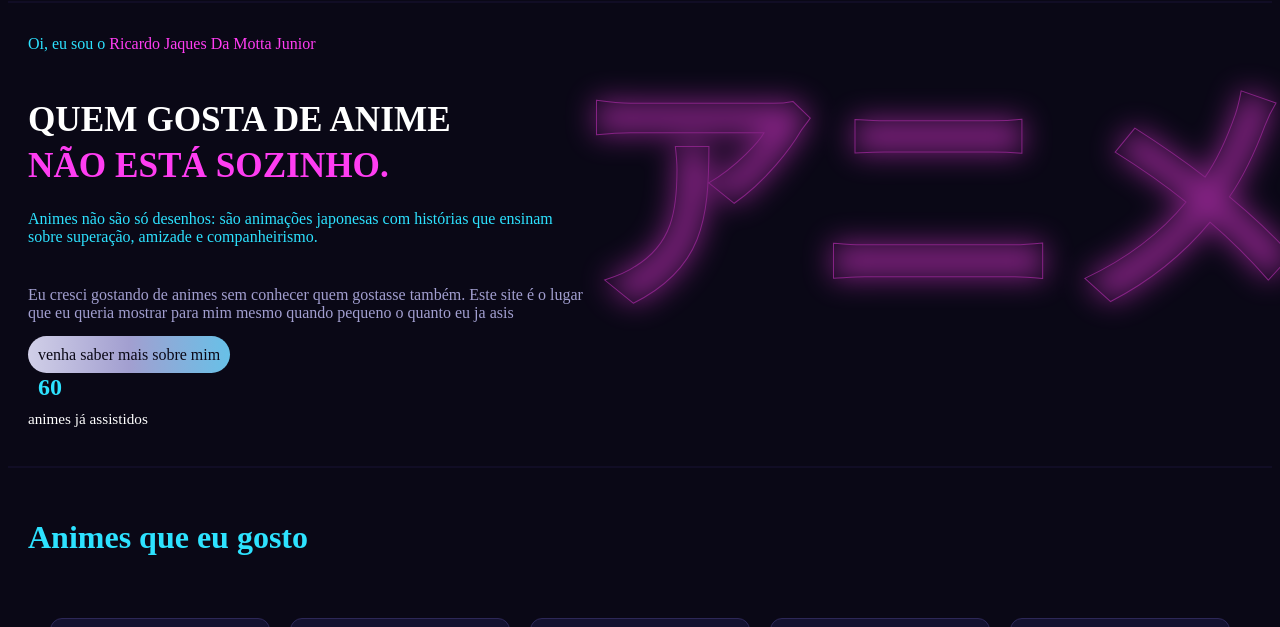
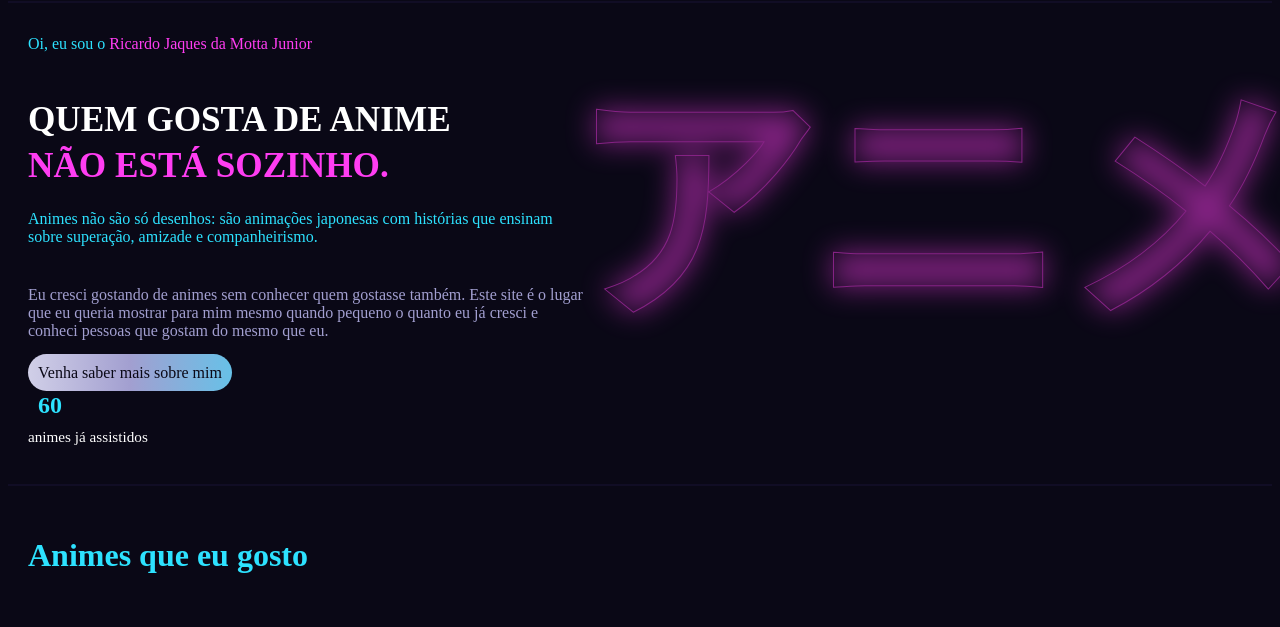
Before and after one commit to Ricardo-jaques/Projeto-Individual, a website: page algoritmos/web-data-viz/public/index.html in a window 1280 px wide. Shown: the part 93-720 px from the top of the page. Drawn offline with Linux system fonts and the light colour scheme.

Commit message:
maioria das alterações concluidas

```diff
--- a/algoritmos/web-data-viz/public/index.html
+++ b/algoritmos/web-data-viz/public/index.html
@@ -26,15 +26,15 @@
             <div class="texto">
                 <div class="apresentacao">
                     <span class="eu">Oi, eu sou o</span>
-                    <span class="nome">Ricardo Jaques Da Motta Junior</span>
+                    <span class="nome">Ricardo Jaques da Motta Junior</span>
                 </div>
                 <h1 class="branco">QUEM GOSTA DE ANIME</h1>
                 <h1 class="rosa">NÃO ESTÁ SOZINHO.</h1>
                 <p class="azul">Animes não são só desenhos: são animações japonesas com histórias que ensinam sobre superação, amizade e companheirismo.</p>
-                <p class="roxo">Eu cresci gostando de animes sem conhecer quem gostasse também. Este site é o lugar que eu queria mostrar para mim mesmo quando pequeno o quanto eu ja asis</p>
+                <p class="roxo">Eu cresci gostando de animes sem conhecer quem gostasse também. Este site é o lugar que eu queria mostrar para mim mesmo quando pequeno o quanto eu já cresci e conheci pessoas que gostam do mesmo que eu.</p>
 
                 <div class="visiveis">
-    <a href="sobre.html" class="sobre">venha saber mais sobre mim</a>
+    <a href="sobre.html" class="sobre">Venha saber mais sobre mim</a>
     <div class="asistidos">
         <h2>60</h2>
         <h1>animes já assistidos</h1>
```
Also changed, not shown: algoritmos/web-data-viz/public/dashboard.html (+2 -2 lines), algoritmos/web-data-viz/public/sobre.html (+1 -1 lines), algoritmos/web-data-viz/public/sobreLOg.html (+1 -1 lines), 5 other files.
